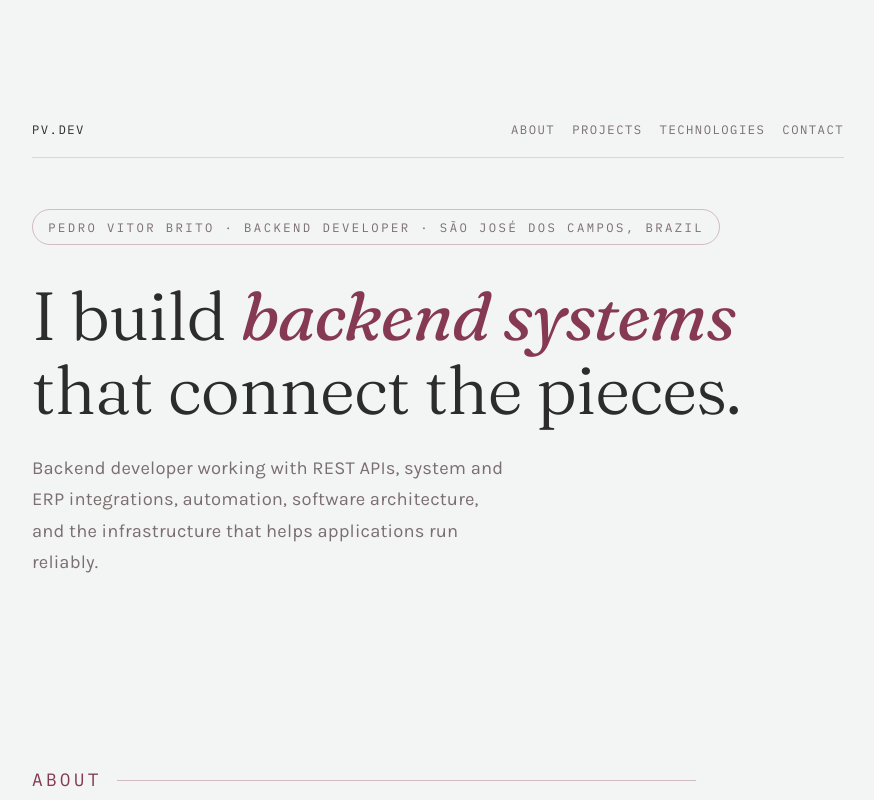
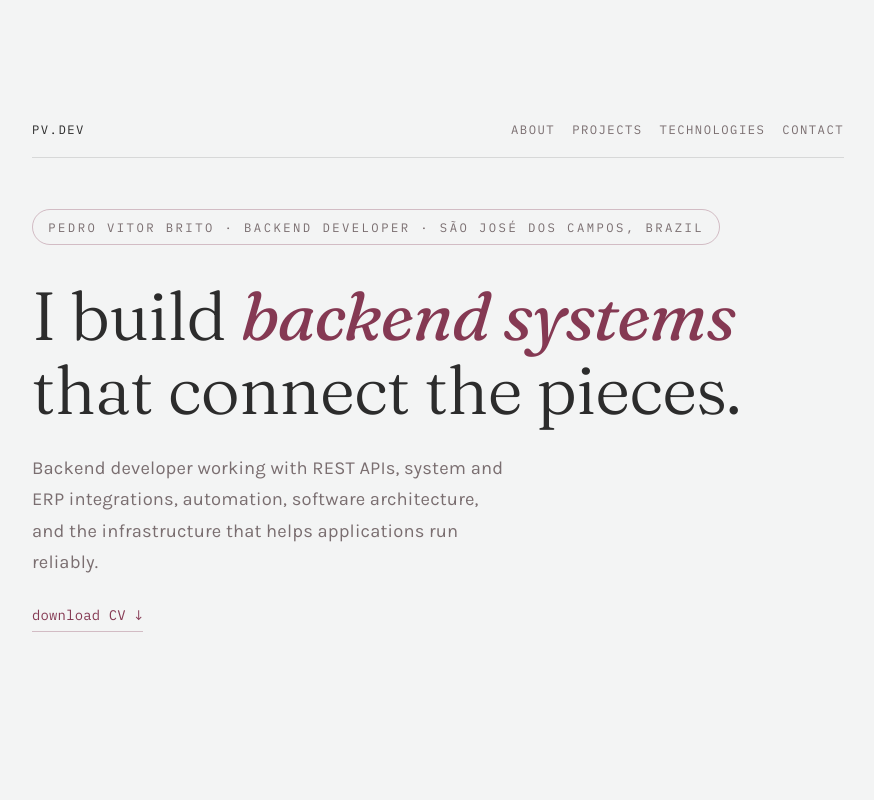
Before and after one commit to p-v-dev/Portifolio, a React (Vite) app: page / in a window 1280 px wide. Shown: the top 800 px of the page, without its empty margins (202-1076 px from the left). Built offline with nearby package versions, Linux system fonts and the light colour scheme.

Commit message:
feat: add downloadable CV

```diff
--- a/src/App.tsx
+++ b/src/App.tsx
@@ -131,6 +131,9 @@ function App() {
           <span className="tag"><span className="em">Pedro Vitor Brito</span> · Backend Developer · São José dos Campos, Brazil</span>
           <h1>I build <span className="em">backend systems</span> that connect the pieces.</h1>
           <p className="sub">Backend developer working with REST APIs, system and ERP integrations, automation, software architecture, and the infrastructure that helps applications run reliably.</p>
+          <div className="hero-actions">
+            <a className="download-link" href="/Portifolio/pedro-vitor-brito-cv.pdf" download>download CV ↓</a>
+          </div>
         </div>
       </header>
 
@@ -165,6 +168,7 @@ function App() {
           <p>If you are working on an API, an integration, or a product that needs a dependable technical foundation, my inbox is open.</p>
           <div className="links">
             <a href="mailto:pedro.v.r.brito@gmail.com">email ↗</a>
+            <a href="/Portifolio/pedro-vitor-brito-cv.pdf" download>download CV ↓</a>
             <ExternalLink href="https://github.com/p-v-dev">github</ExternalLink>
             <ExternalLink href="https://www.linkedin.com/in/pedro-brito-4a51b9376">linkedin</ExternalLink>
           </div>
--- a/src/index.css
+++ b/src/index.css
@@ -163,6 +163,21 @@ section {
   margin-top: 1.6rem;
   color: var(--ink-mut);
   font-size: 1.08rem;
+}
+
+.hero-actions {
+  display: flex;
+  flex-wrap: wrap;
+  gap: 1rem;
+  margin-top: 1.5rem;
+  font-family: var(--mono);
+  font-size: 0.82rem;
+}
+
+.download-link {
+  display: inline-block;
+  border-bottom: 1px solid var(--brass-line);
+  padding-bottom: 0.2rem;
 }
 
 /* ---------- sections ---------- */
```
Also changed, not shown: 1 other file (tests, documents, lock files or other folders).
